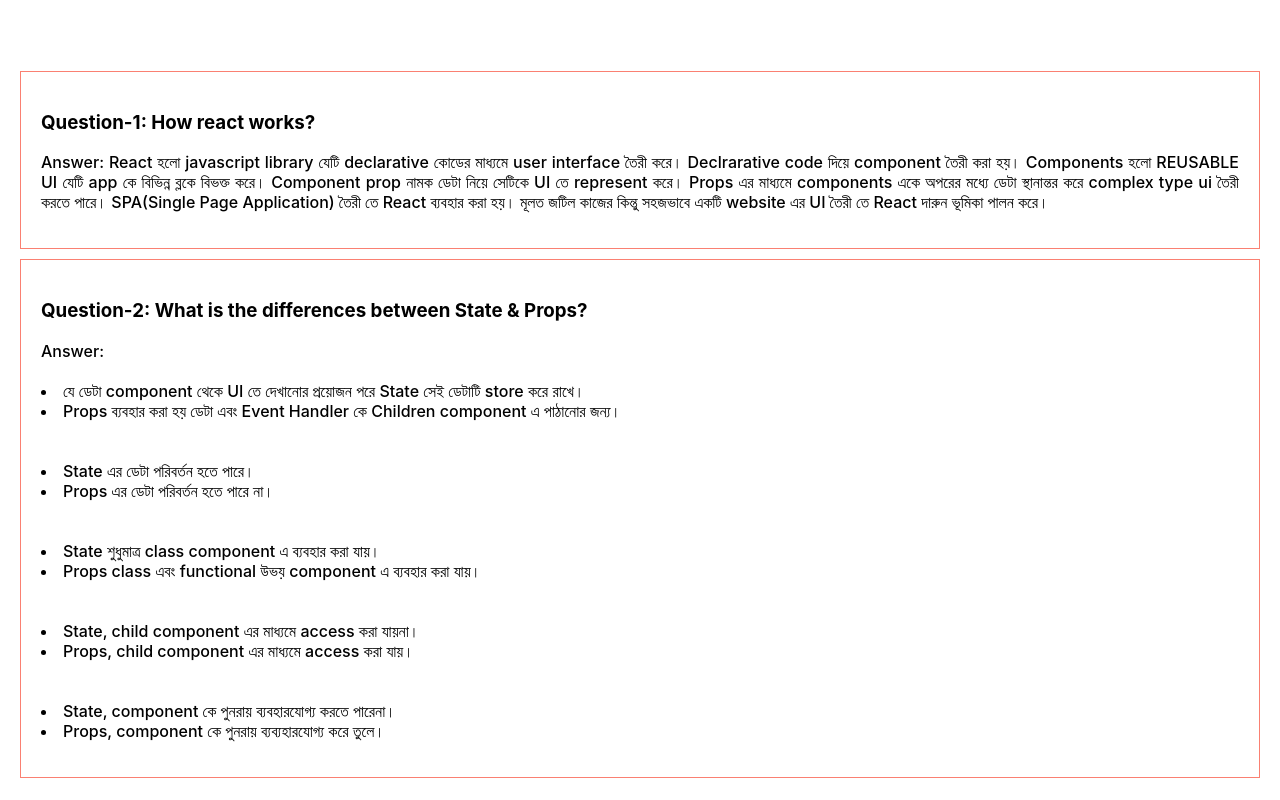
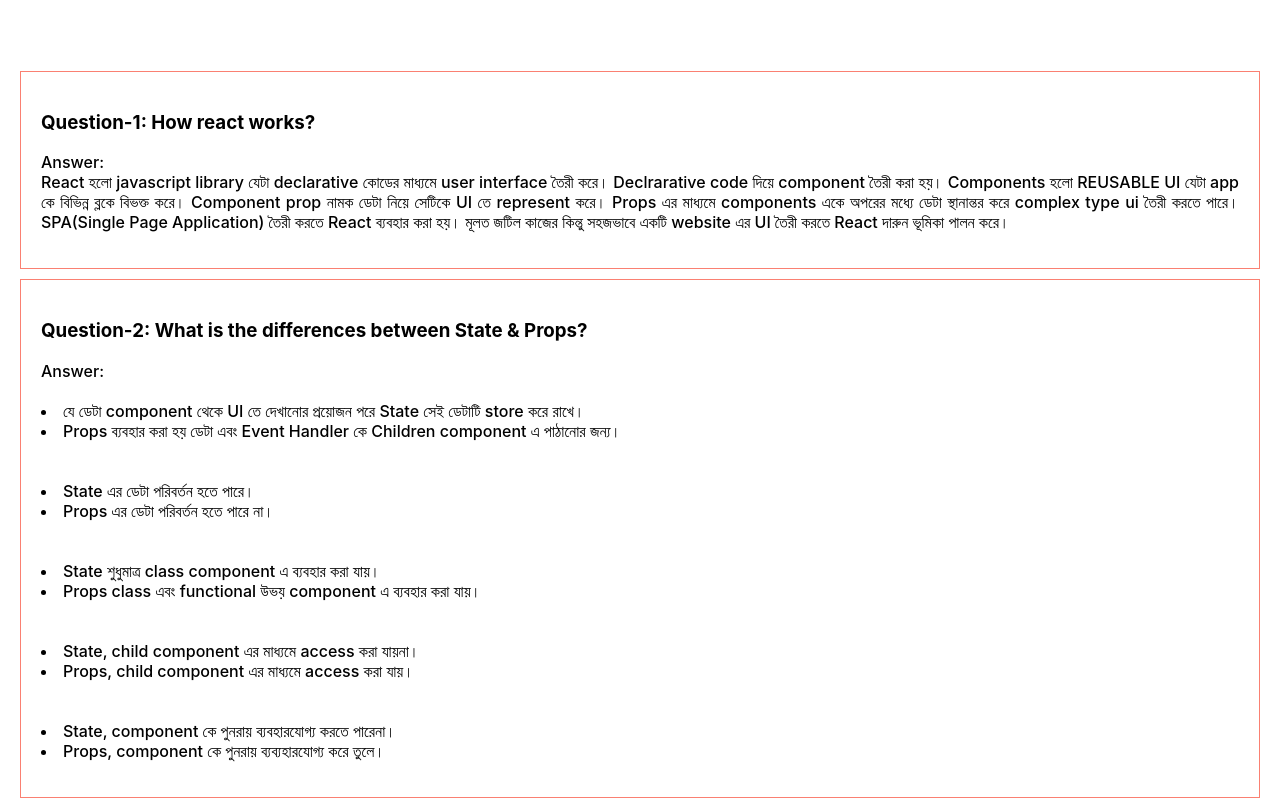
Before and after one commit to Mahin05/ammunation-shop, a React (Create React App) app: page / in a window 1280 px wide. Shown: the part 1812-2612 px from the top of the page. Built offline with nearby package versions, Linux system fonts and the light colour scheme.

Commit message:
final updated code

```diff
--- a/src/App.js
+++ b/src/App.js
@@ -1,4 +1,3 @@
-import logo from './logo.svg';
 import './App.css';
 import Shop from './components/Shop/Shop';
 import QandA from './components/QandA/QandA';
--- a/src/components/Product/Product.js
+++ b/src/components/Product/Product.js
@@ -1,7 +1,7 @@
 import React from 'react';
 import './Product.css'
 import { FontAwesomeIcon } from '@fortawesome/react-fontawesome'
-import { faCoffee,faShoppingCart } from '@fortawesome/free-solid-svg-icons'
+import { faShoppingCart } from '@fortawesome/free-solid-svg-icons'
 
 
 const Product = ({product,addToProductHandler}) => {
--- a/src/components/QandA/QandA.js
+++ b/src/components/QandA/QandA.js
@@ -6,7 +6,7 @@
         <div className='main-q-n-a-style'>
             <div className='q-n-a-style'>
             <h3>Question-1: How react works?</h3>
-            <p>Answer: React হলো javascript library যেটি declarative কোডের মাধ্যমে user interface তৈরী করে। Declrarative code দিয়ে component তৈরী করা হয়। Components হলো REUSABLE UI যেটি app কে বিভিন্ন ব্লকে বিভক্ত করে। Component prop নামক ডেটা নিয়ে সেটিকে UI তে represent করে। Props এর মাধ্যমে components একে অপরের মধ্যে ডেটা স্থানান্তর করে complex type ui তৈরী করতে পারে। SPA(Single Page Application) তৈরী তে React ব্যবহার করা হয়। মূলত জটিল কাজের কিন্তু সহজভাবে একটি website এর UI তৈরী তে React দারুন ভূমিকা পালন করে।</p>
+            <p>Answer: <br /> React হলো javascript library যেটা declarative কোডের মাধ্যমে user interface তৈরী করে। Declrarative code দিয়ে component তৈরী করা হয়। Components হলো REUSABLE UI যেটা app কে বিভিন্ন ব্লকে বিভক্ত করে। Component prop নামক ডেটা নিয়ে সেটিকে UI তে represent করে। Props এর মাধ্যমে components একে অপরের মধ্যে ডেটা স্থানান্তর করে complex type ui তৈরী করতে পারে। SPA(Single Page Application) তৈরী করতে React ব্যবহার করা হয়। মূলত জটিল কাজের কিন্তু সহজভাবে একটি website এর UI তৈরী করতে React দারুন ভূমিকা পালন করে।</p>
             </div>
             <div className='q-n-a-style'>
             <h3>Question-2: What is the differences between State & Props?</h3>
```
Also changed, not shown: 1 other file (tests, documents, lock files or other folders).
